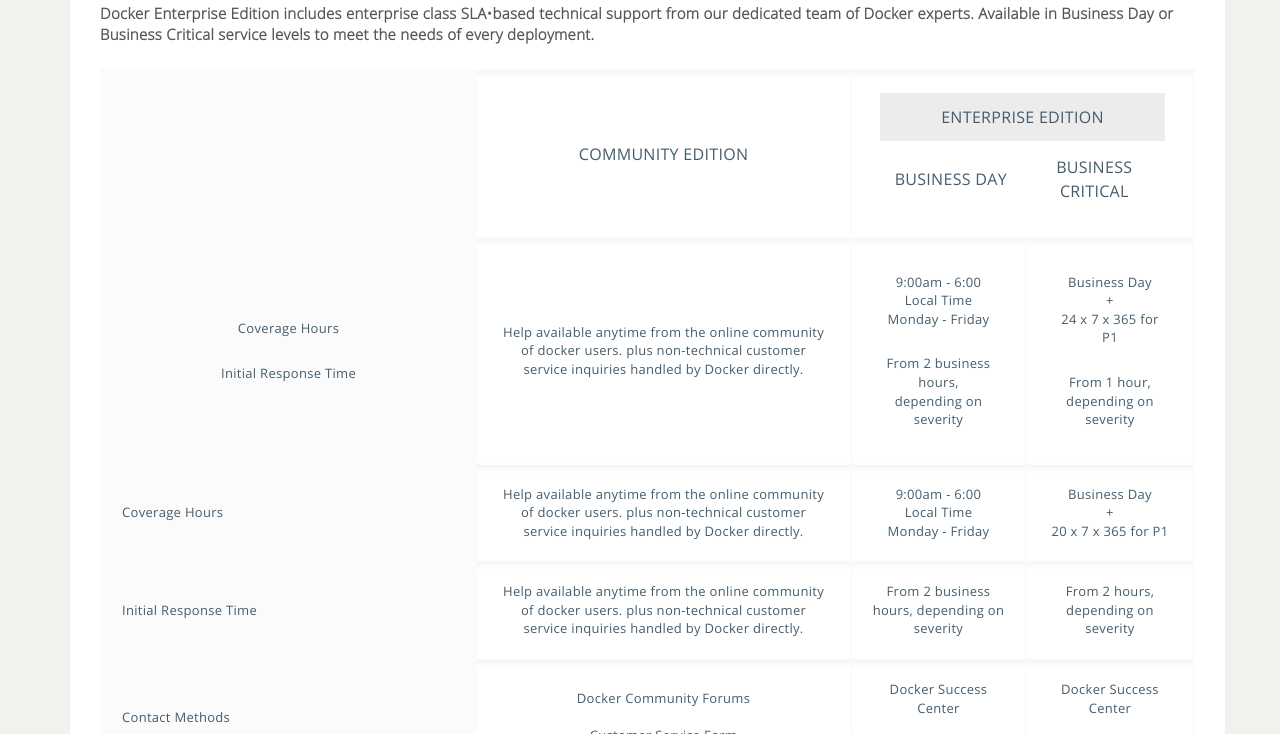
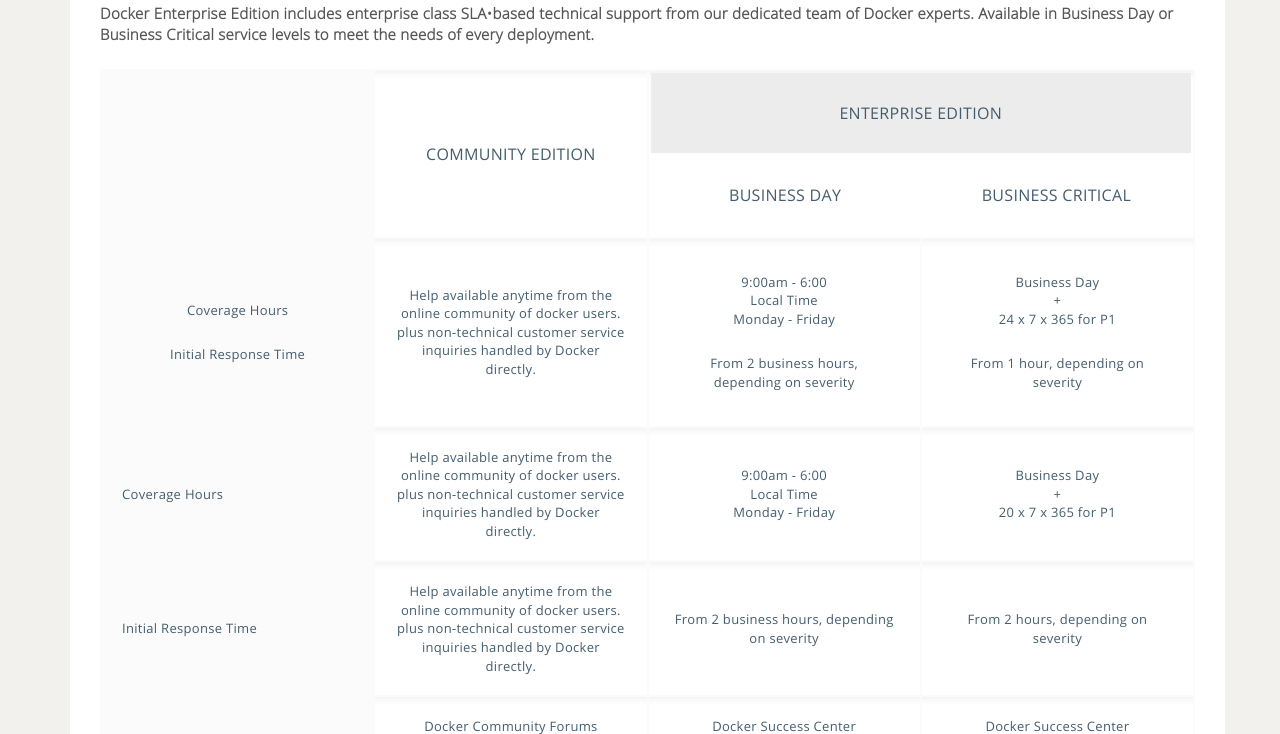
Before and after one commit to Yudatech/yuda-ax, a website: page public/index.html in a window 1280 px wide. Shown: the part 1966-2700 px from the top of the page. Drawn offline with Linux system fonts and the light colour scheme.

Commit message:
fix bugs of table 2

```diff
--- a/public/css/main.css
+++ b/public/css/main.css
@@ -532,6 +532,17 @@
     margin-bottom: 20px;
 }
 
+.cat_row{
+    width:25%;
+}
+
+.pricing_plan_chart table {
+    border: 0px solid #EFEFEF;
+    position: relative;
+    background: transparent;
+    margin-bottom: 0;
+}
+
 .pricing_plan_chart table tr>td {
     vertical-align: middle;
     font-size: 13px;
@@ -541,6 +552,11 @@
     position: relative;
     background: transparent;
     border: none;
+}
+
+.pricing_plan_chart>tbody>tr>td.p_zero {
+    /* padding: 0!important; */
+    width:25%;
 }
 
 .pricing_plan_chart tr.cat_row.b_gray td:after {
--- a/public/index.html
+++ b/public/index.html
@@ -334,15 +334,15 @@
                 <tr class="theader">
                   <td width="25%" class="col-sm-hide"></td>
                   <td width="25%" class="col-sm-33" data-mh="cols3">Community Edition</td>
-                  <td width="50%" class="col-sm-33 p_zero col-2" data-mh="cols3" colspan="2">
+                  <td width="50%" class="col-sm-33 p_zero col-2" data-mh="cols3" colspan="2" style="padding:0;">
                     <table width="100%" border="0">
                       <tbody>
                         <tr class="cat_row b_gray">
-                          <td class="colspan-2" colspan="2">Enterprise Edition</td>
+                          <td class="colspan-2" colspan="2" style="height:80px;">Enterprise Edition</td>
                         </tr>
                         <tr class="cat_row">
-                          <td width="50%">Business Day</td>
-                          <td width="50%">Business Critical</td>
+                          <td width="50%" style="height:80px;">Business Day</td>
+                          <td width="50%" style="height:80px;">Business Critical</td>
                         </tr>
                       </tbody>
                     </table>
@@ -437,7 +437,7 @@
               </tbody>
             </table>
 
-            <div class="button-wrapper">
+            <div class="button-wrapper" style="margin-top:5rem;">
               <a class="simple_link" target="_blank" href="https://success.docker.com/Policies/Commercial_Support_Service_Levels">Support Service Levels</a>
               <a class="simple_link" target="_blank" href="https://success.docker.com/Policies/Scope_of_Support">Scope of Support</a>
               <a class="simple_link" target="_blank" href="https://success.docker.com/Policies/Maintenance_Lifecycle">Maintenance Lifecycle</a>
```
Also changed, not shown: 1 other file.
